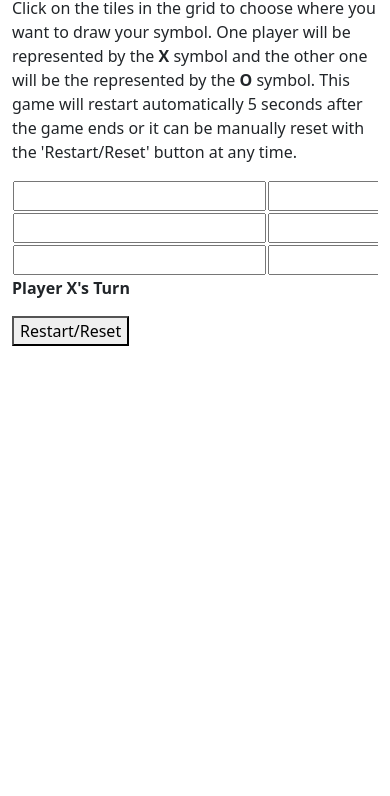
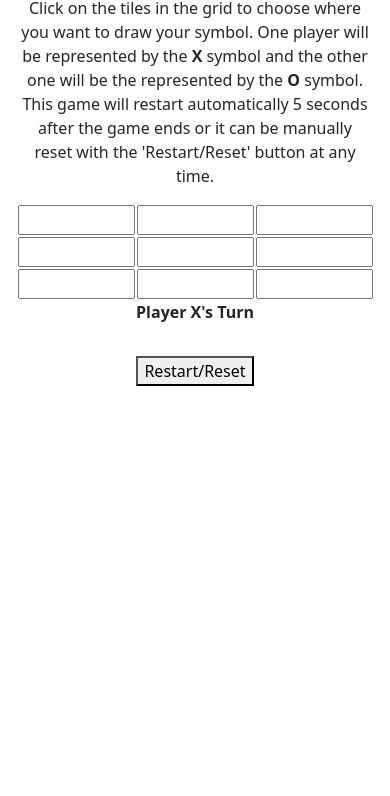
Before and after one commit to haoyiwu-1/Tic-Tac-Toe, a plain HTML site: page index.html in a window 390 px wide. Shown: the part 45-841 px from the top of the page. Drawn offline with nearby package versions, Linux system fonts and the light colour scheme.

Commit message:
updated to be mobile friendly and some UX changes

```diff
--- a/custom.css
+++ b/custom.css
@@ -1,7 +1,27 @@
 /* set grid cells to center symbols and bold them */
+.main {
+    display: flex;
+    flex-direction: column;
+    align-items: center;
+    text-align: center;
+    margin-bottom: 10px;
+}
+
+.instructions {
+    max-width: 576px;
+    padding-left: 20px;
+    padding-right: 20px;
+}
+
 .tile {
     text-align: center;
     font-weight: bold;
+    width: 30vw;
+    max-width: 192px;
+}
+
+.restart {
+    width: min-content;
 }
 
 /* game status text properties */
@@ -14,9 +34,8 @@
 #bar {
     width: 0%;
     height: 30px;
-    background-color: seagreen;
+    background-color: black;
     text-align: center;
     line-height: 30px;
     color: white;
-    transition: width 5s linear;
 }
--- a/index.html
+++ b/index.html
@@ -12,14 +12,17 @@
 </head>
 
 <body>
-    <div class="container-fluid">
+    <div class="main">
         <h1>Tic-Tac-Toe</h1>
-        <!-- display rules -->
-        <p>Click on the tiles in the grid to choose where you want to draw your symbol. One player will be represented
-            by the <b>X</b> symbol and the other one will be the represented by the <b>O</b> symbol. This game will
-            restart automatically 5 seconds after the game ends or it can be manually reset with the 'Restart/Reset'
-            button at any time.
-        </p>
+        <div class="instructions">
+            <!-- display rules -->
+            <p>Click on the tiles in the grid to choose where you want to draw your symbol. One player will be
+                represented
+                by the <b>X</b> symbol and the other one will be the represented by the <b>O</b> symbol. This game will
+                restart automatically 5 seconds after the game ends or it can be manually reset with the 'Restart/Reset'
+                button at any time.
+            </p>
+        </div>
         <!-- use bootstrap 5 to make table responsive to screen size changes -->
         <div class="table-responsive">
             <!-- tic-tac-toe grid created using 3x3 table -->
@@ -48,7 +51,7 @@
         <!-- displays game status -->
         <p id="status"></p>
         <!-- restart/reset button -->
-        <button onclick="window.location.reload();">Restart/Reset</button>
+        <button class="restart" onclick="window.location.reload();">Restart/Reset</button>
     </div>
     <div class="container-fluid">
         <!-- restart progress bar -->
```
